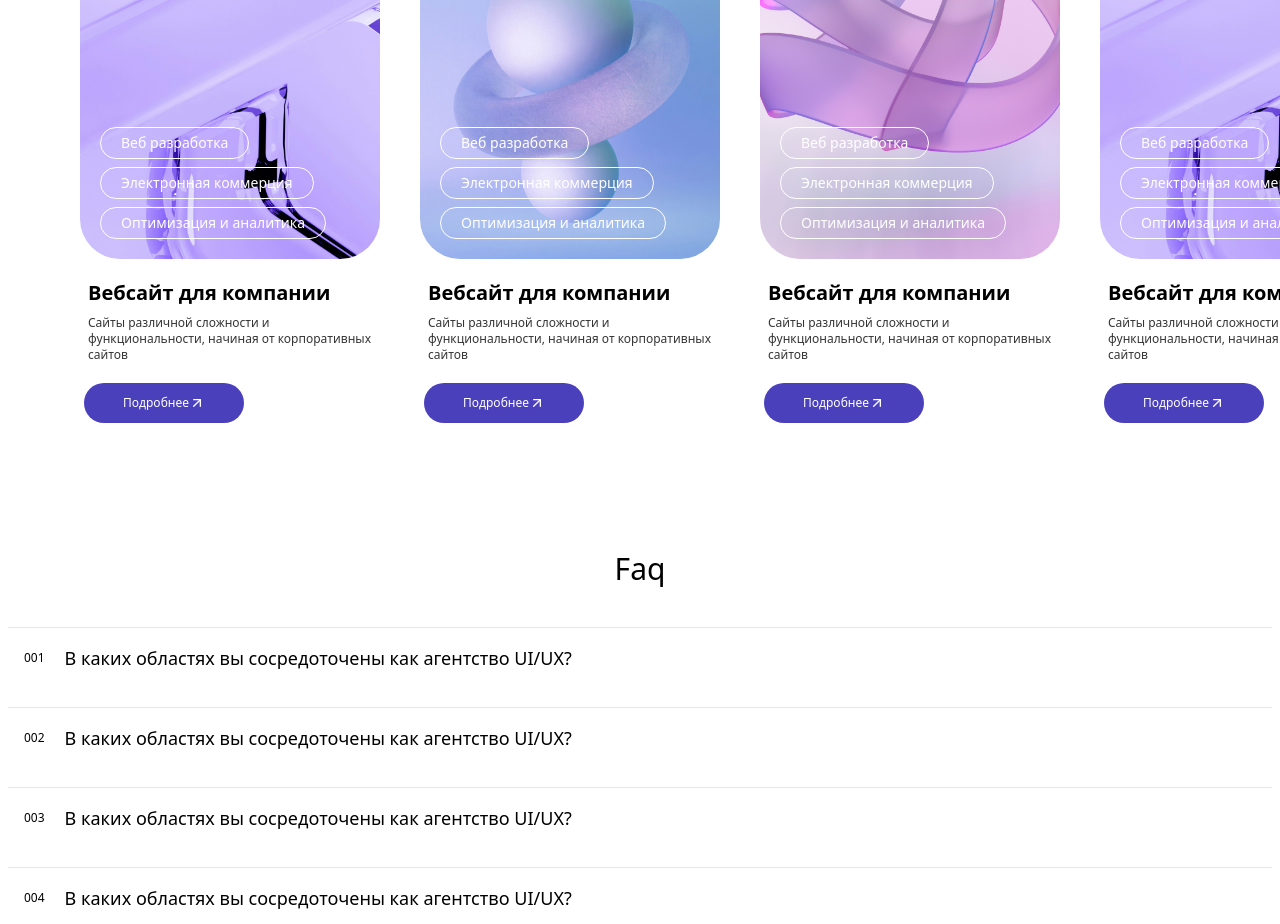
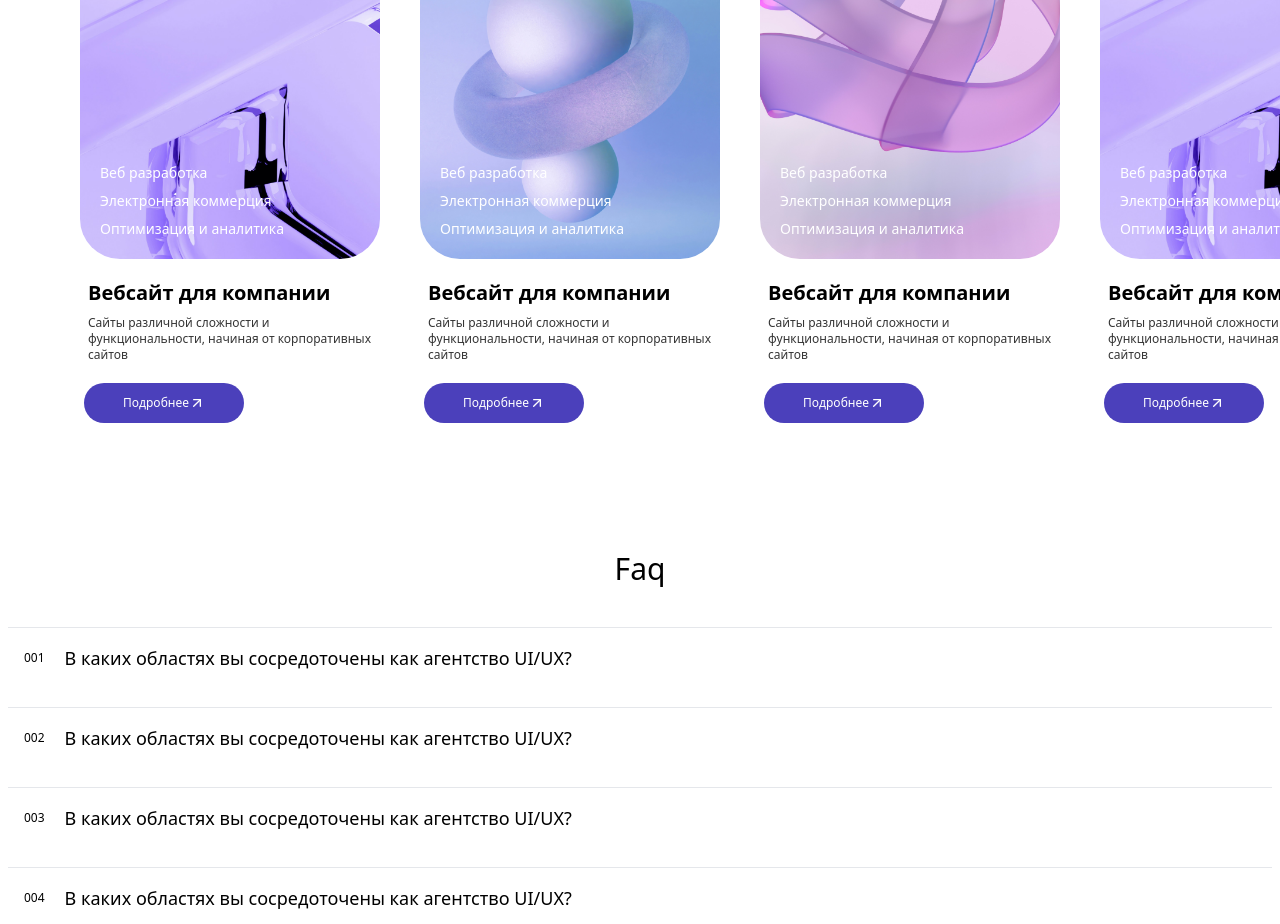
Before and after one commit to Bashkanitto/Smavy-coop, a Next.js app: page / in a window 1280 px wide. Shown: the part 3320-4244 px from the top of the page. Built offline with nearby package versions, Linux system fonts and the light colour scheme.

Commit message:
fix btns

```diff
--- a/globals.css
+++ b/globals.css
@@ -11,12 +11,6 @@ h4{
 p{
 	font-size: 12px;
 }
-.white-btn {
-	padding: 5px 20px;
-	border-radius: 50px;
-	border: 1px solid white;
-	transition: 0.5s;
-}
 input{
 	outline: none;
 }
@@ -24,8 +18,17 @@ input::placeholder{
 	font-size: 12px;
 }
 
-.white-btn:hover {
-	background: white;
-	color: black;
+button{
 	transition: 0.5s;
 }
+.white-btn:hover {
+	background: #4B40BB;
+	color: white;
+	transition: 0.5s;
+}
+.btn:hover{
+	border: 1px solid #4B40BB;
+	background: rgb(255, 255, 255);
+	color: #4B40BB;
+	transition: 0.5s;
+}
```
